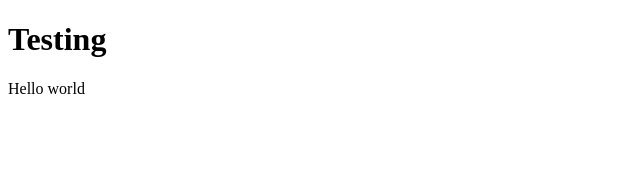
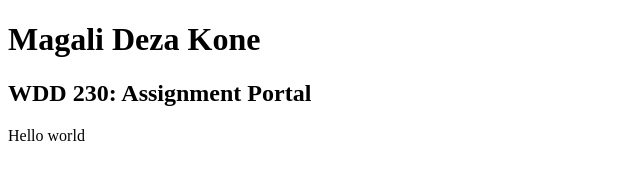
Before and after one commit to magmag14/wdd230, a plain HTML site: page index.html in a window 1280 px wide. Shown: the whole page, without its empty margins (0-640 px from the left). Drawn offline with Linux system fonts and the light colour scheme.

Commit message:
New index

```diff
--- a/index.html
+++ b/index.html
@@ -9,7 +9,8 @@
 </head>
 
 <body>
-  <h1>Testing</h1>
+  <h1>Magali Deza Kone</h1>
+  <h2>WDD 230: Assignment Portal </h2>
   <footer>Hello world</footer>
 </body>
 
```
